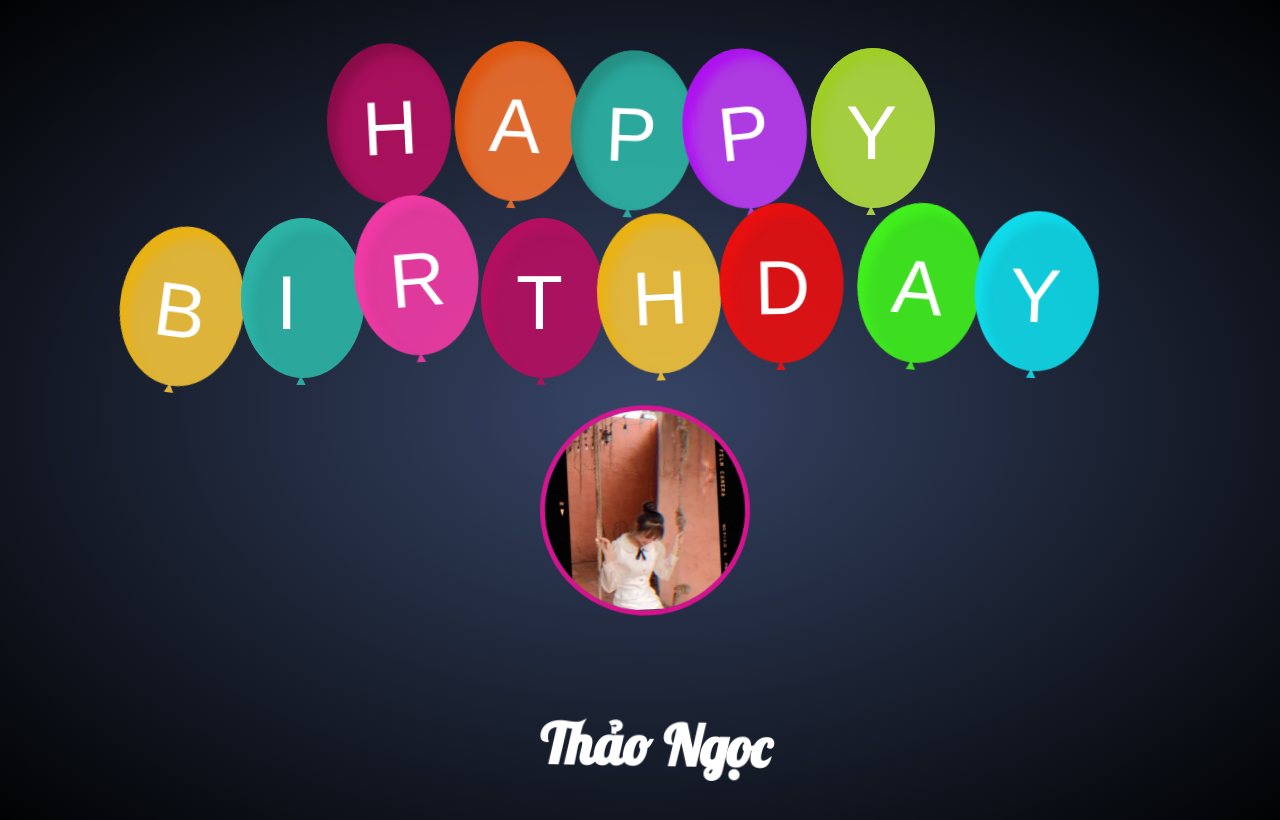
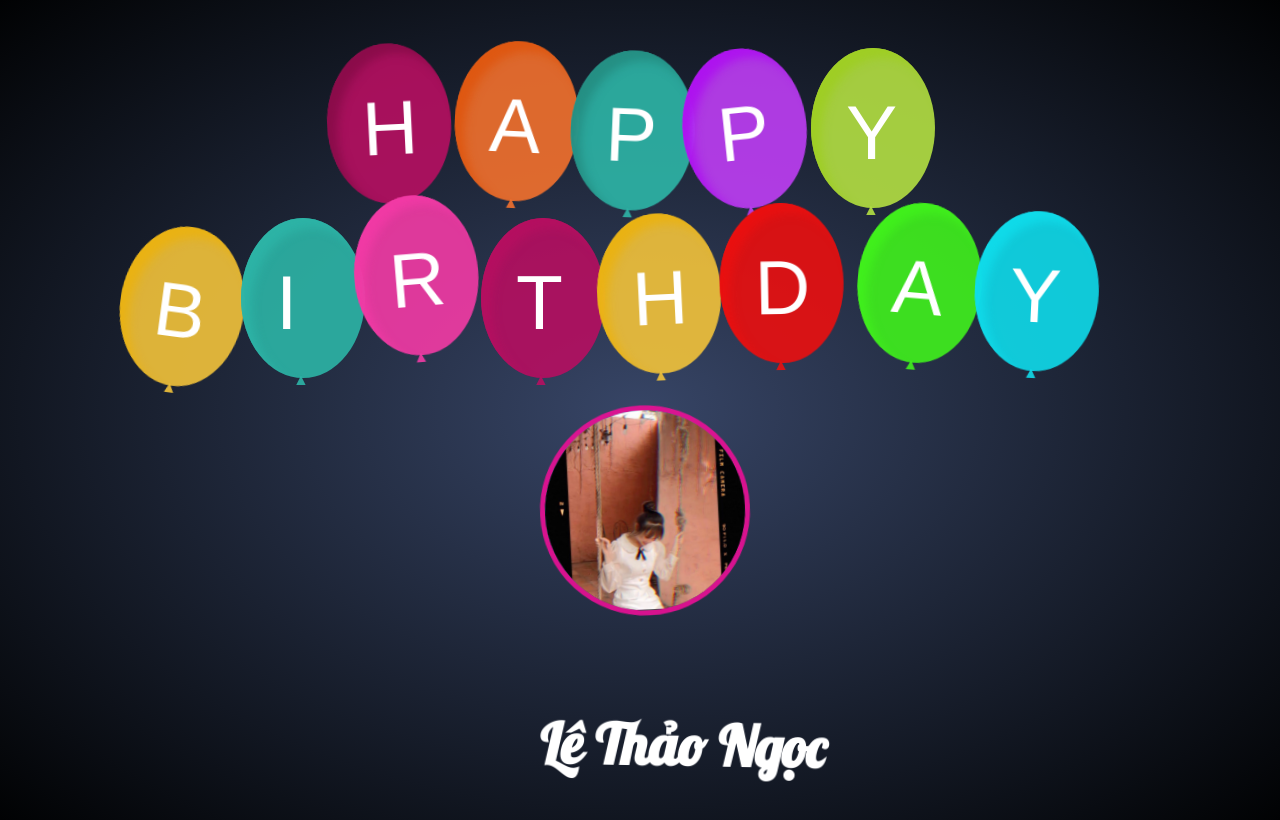
Before and after one commit to phuongvipqro/chucmungsinhnhat, a plain HTML site: page MyBirthday/MyBirthday.html in a window 1280 px wide. Drawn offline with nearby package versions, Linux system fonts and the light colour scheme; a web font is replaced by a local one.

Commit message:
Update MyBirthday.html

```diff
--- a/MyBirthday/MyBirthday.html
+++ b/MyBirthday/MyBirthday.html
@@ -13,7 +13,7 @@
     <head>
         <meta charset="UTF-8" />
         <link rel="shortcut icon" type="image/png" href="./birthdayCake.png"/>
-        <title>Happy Birthday To Lê Thảo Ngọc</title>
+        <title>Happy Birthday To Lê Thảo Ngọcㅤㅤㅤㅤㅤ</title>
         <link rel="stylesheet" href="./style.css">
         <script>
             window.open = function () {};
@@ -65,7 +65,7 @@
                     <!-- 3. Avatar của người bạn muốn gởi lời chúc -->
                     <img src="./thaongoc.jpg" alt="" class="avatar__img" onclick="showMessage()" />
                     <!-- 4. Tên của người đó -->
-                    <h1 onclick="showMessage()" class="avatar__title">Thảo Ngọc</h1>
+                    <h1 onclick="showMessage()" class="avatar__title">Lê Thảo Ngọc</h1>
                 </div>
 
                 <!-- 5. Phần nhạc -->
```
